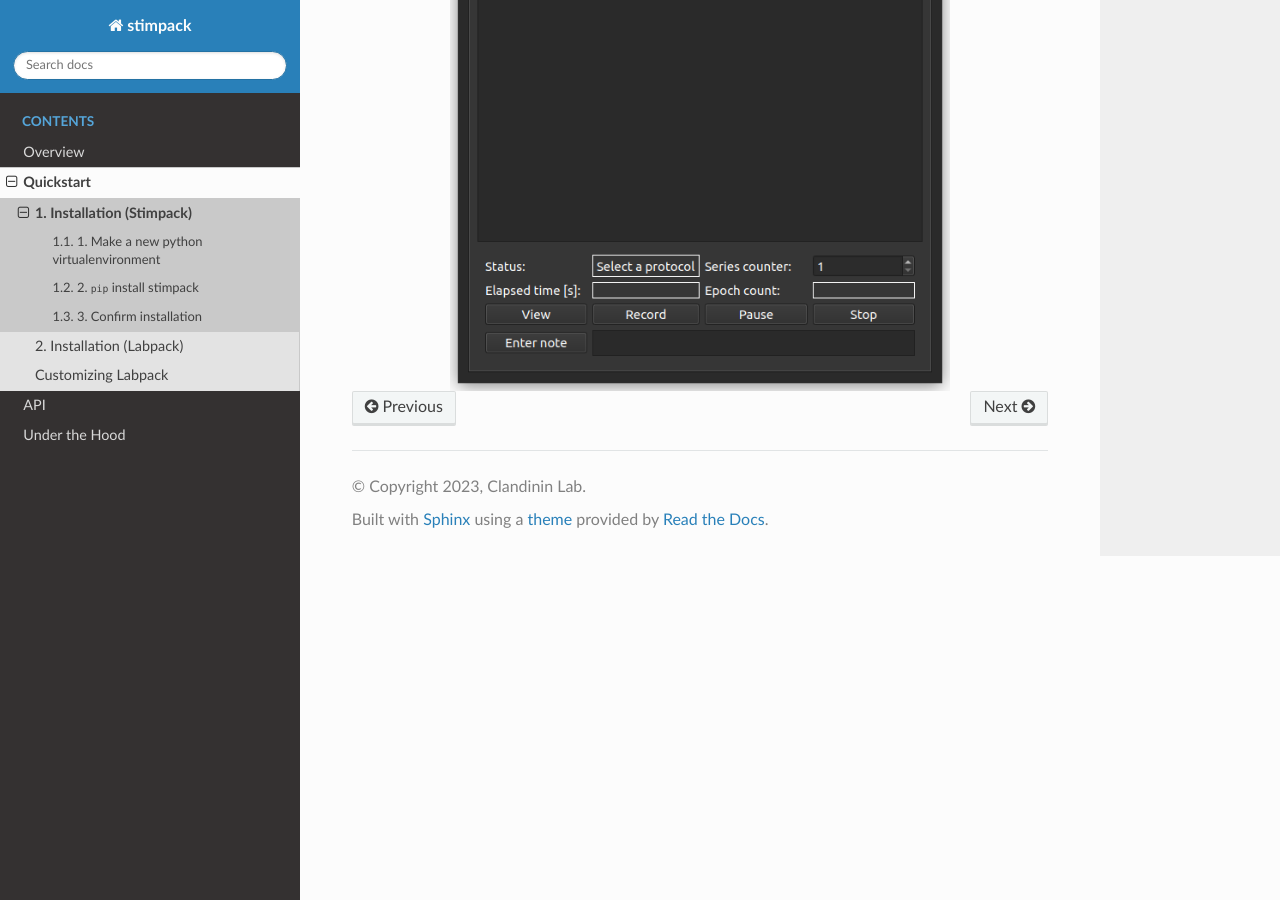
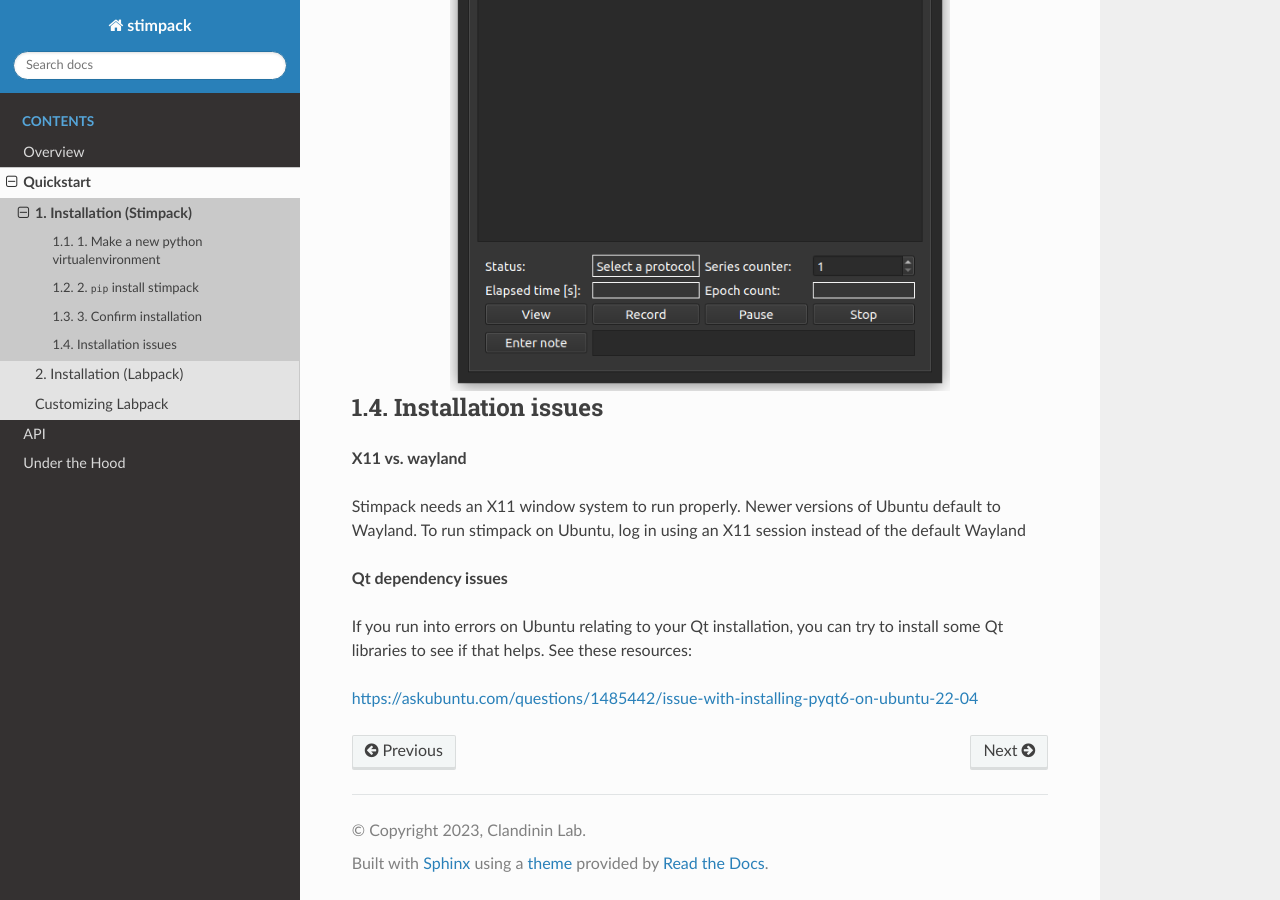
Before and after one commit to ClandininLab/stimpack, a Sphinx documentation site: the page built from docs/source/install.rst, in a window 1280 px wide and 900 px high, scrolled down 1123 px. Built offline with Sphinx 7.4.7 and the Read the Docs theme 2.0.0, drawn with Linux system fonts in a browser that asks for light colours.

Commit message:
Update install.rst

```diff
--- a/docs/source/install.rst
+++ b/docs/source/install.rst
@@ -39,3 +39,15 @@ Press `Enter` (red). You should now see a window that looks like this:
     :width: 500px
     :align: center
     :alt: Stimpack window
+
+Installation issues
+^^^^^^^^^^^^^^^^^^^^^^^
+**X11 vs. wayland**
+
+Stimpack needs an X11 window system to run properly. Newer versions of Ubuntu default to Wayland. To run stimpack on Ubuntu, log in using an X11 session instead of the default Wayland
+
+**Qt dependency issues**
+
+If you run into errors on Ubuntu relating to your Qt installation, you can try to install some Qt libraries to see if that helps. See these resources:
+
+https://askubuntu.com/questions/1485442/issue-with-installing-pyqt6-on-ubuntu-22-04
```
